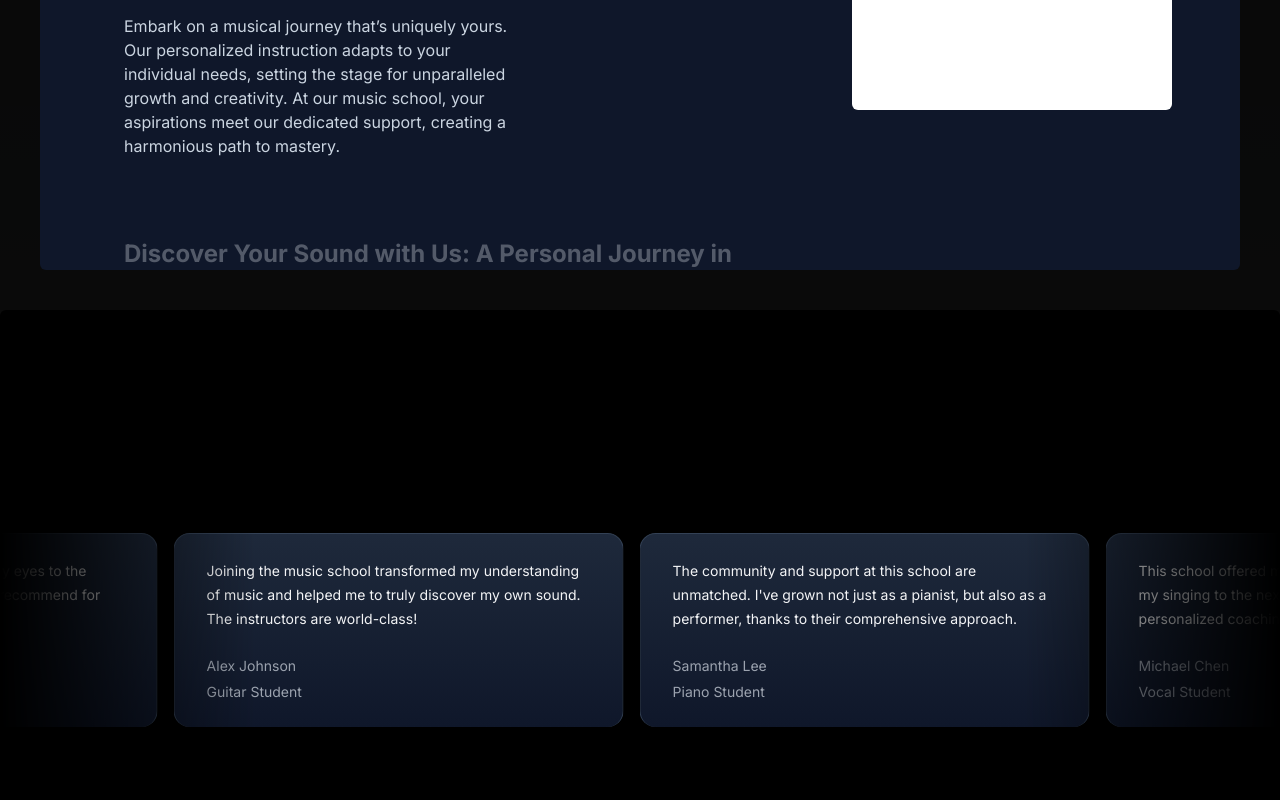
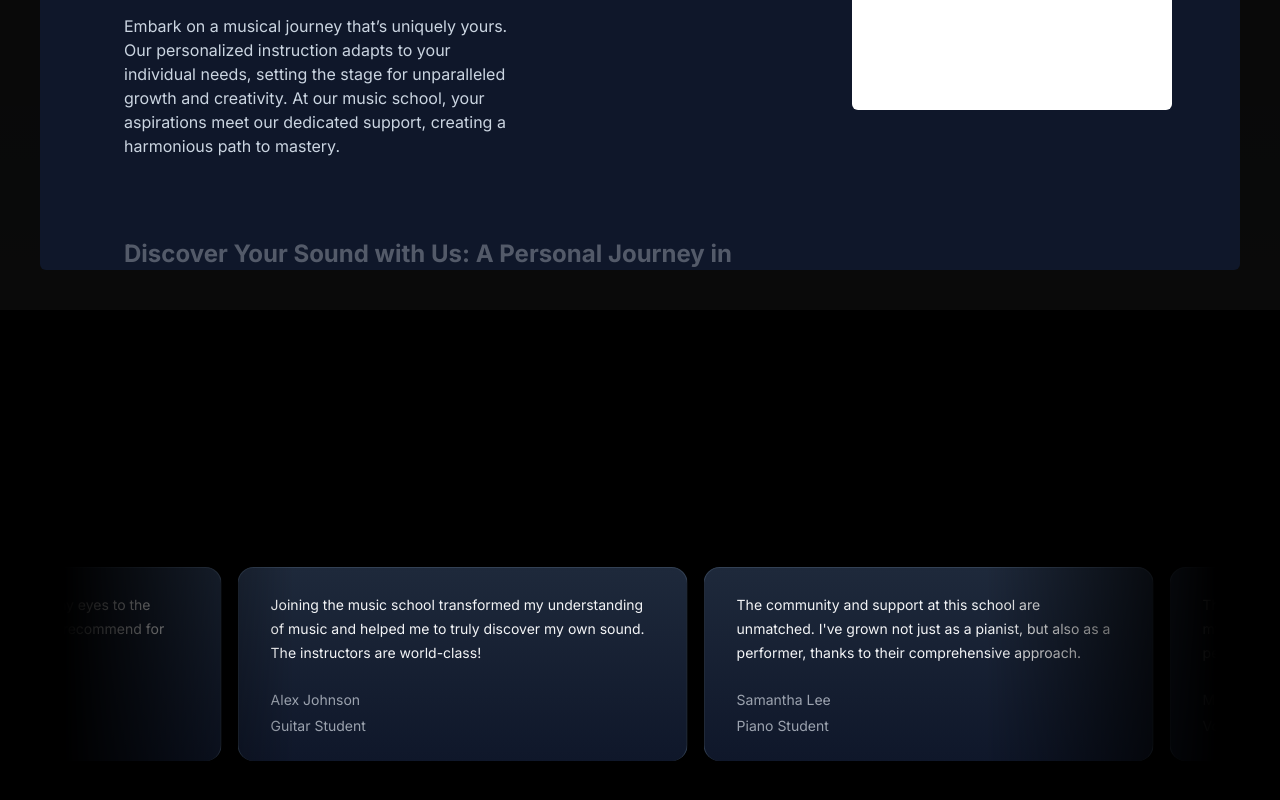
Before and after one commit to amw514/musicapp, a Next.js app: page / in a window 1280 px wide. Shown: the part 1618-2418 px from the top of the page. Built offline with nearby package versions, Linux system fonts and the light colour scheme.

Commit message:
Refactor TestimonialCards component layout

```diff
--- a/components/TestimonialCards.tsx
+++ b/components/TestimonialCards.tsx
@@ -1,17 +1,21 @@
 "use client";
 
-import React, { useEffect, useState } from "react";
 import { InfiniteMovingCards } from "./ui/infinite-moving-cards";
 
 export default function TestimonialCards() {
   return (
-    <div className="h-[40rem] rounded-md flex flex-col antialiased bg-white dark:bg-black dark:bg-grid-white/[0.05] items-center justify-center relative overflow-hidden">
-      <InfiniteMovingCards
-        items={testimonials}
-        direction="right"
-        speed="slow"
-      />
+    <div className="h-[40rem] w-full dark:bg-black dark:bg-grid-white/[0.2] relative flex flex-col items-center justify-center overflow-hidden">
+    <h2 className="text-3xl font-bold text-center mb-8 z-10">Hear our Harmony: Voices of success</h2>
+    <div className="flex justify-center w-full overflow-hidden px-4 sm:px-6 lg:px-8">
+        <div className="w-full max-w-6xl">
+        <InfiniteMovingCards
+            items={testimonials}
+            direction="right"
+            speed="slow"
+  />
+        </div>
     </div>
+</div>
   );
 }
 
```
